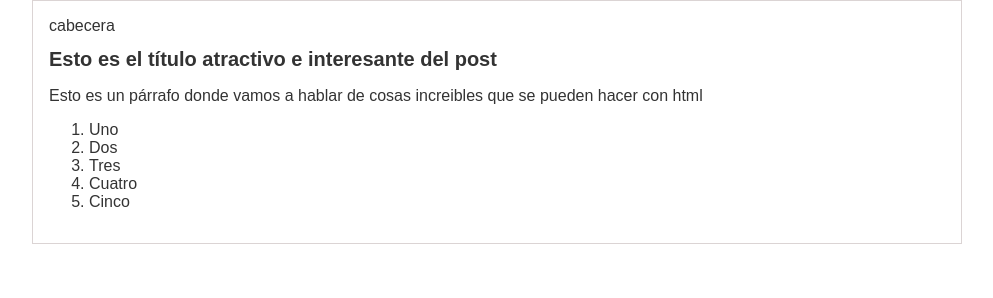
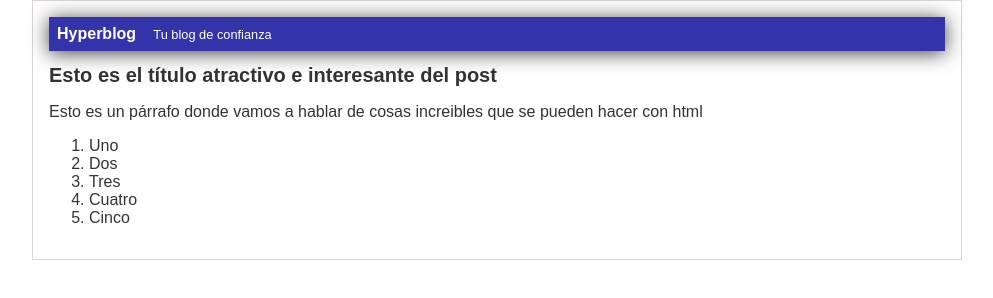
Before and after one commit to luisburgosvilca/proyecto_git, a plain HTML site: page index.html in a window 1280 px wide. Shown: the whole page, without its empty margins (143-1136 px from the left). Drawn offline with Linux system fonts and the light colour scheme.

Commit message:
finalizada la cabecera con diseño azul

```diff
--- a/css/estilos.css
+++ b/css/estilos.css
@@ -3,7 +3,7 @@ body{
     text-align: left;
     font-family: arial,sans-serif;
     font-size: 16px;
-    margin: 0;
+    margin: 0px;
     padding: 0;
 }
 
@@ -18,3 +18,18 @@ body{
 #container h1{
     font-size: 20px;
 }
+
+#cabecera{
+    background: #33a;
+    color: white;
+    margin: 0px;
+    padding: 0.5em;
+    font-weight: bold;
+    box-shadow: 0px 2px 20px 0px rgba(0,0,0,0.75);
+}
+
+#cabecera #tagline{
+    padding: 0 0  0 1em;
+    font-weight: normal;
+    font-size: 0.8em;;
+}
--- a/index.html
+++ b/index.html
@@ -10,7 +10,7 @@
 <body>
     <div id="container">
         <div id="cabecera">
-            cabecera
+            Hyperblog <span id="tagline">Tu blog de confianza</span>
         </div>
         <div id="post">
             <h1>Esto es el título atractivo e interesante del post</h1>
```
